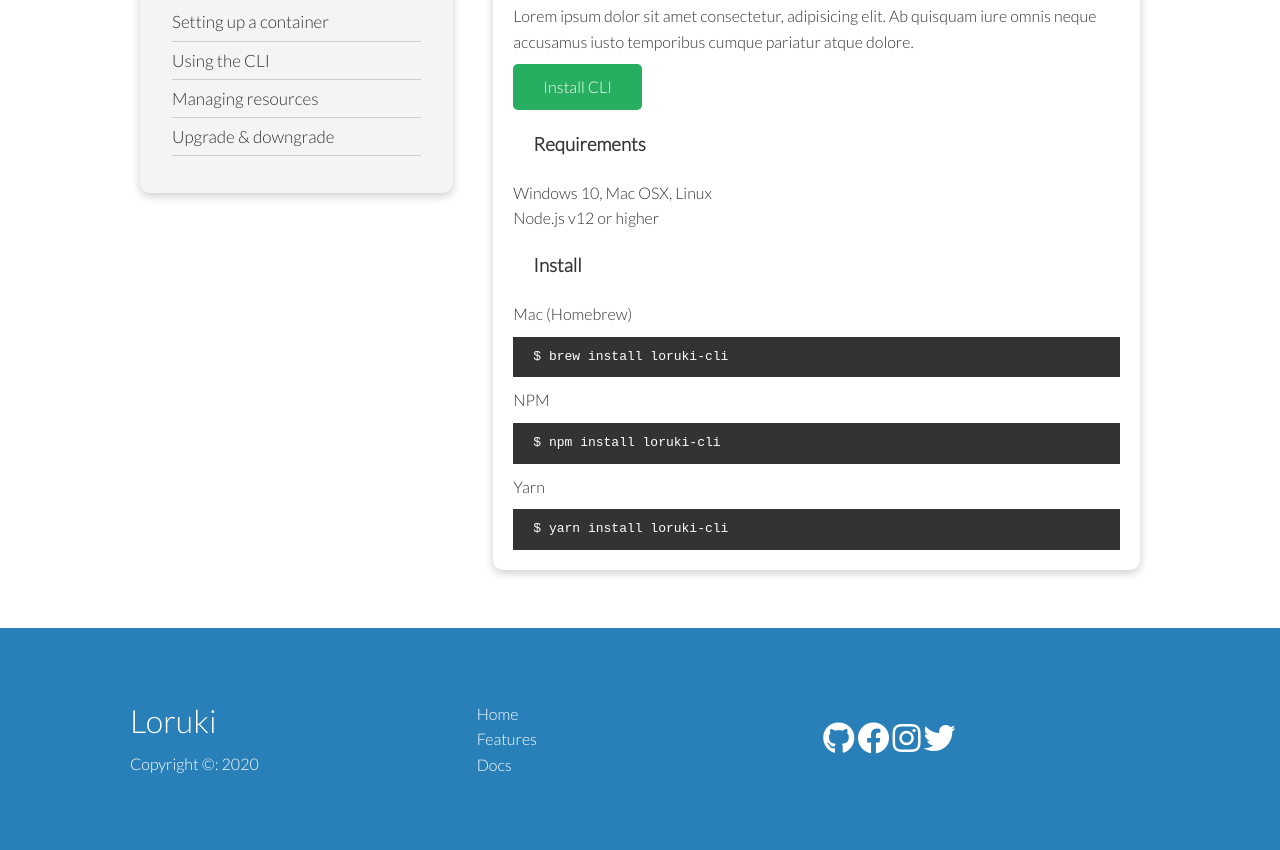
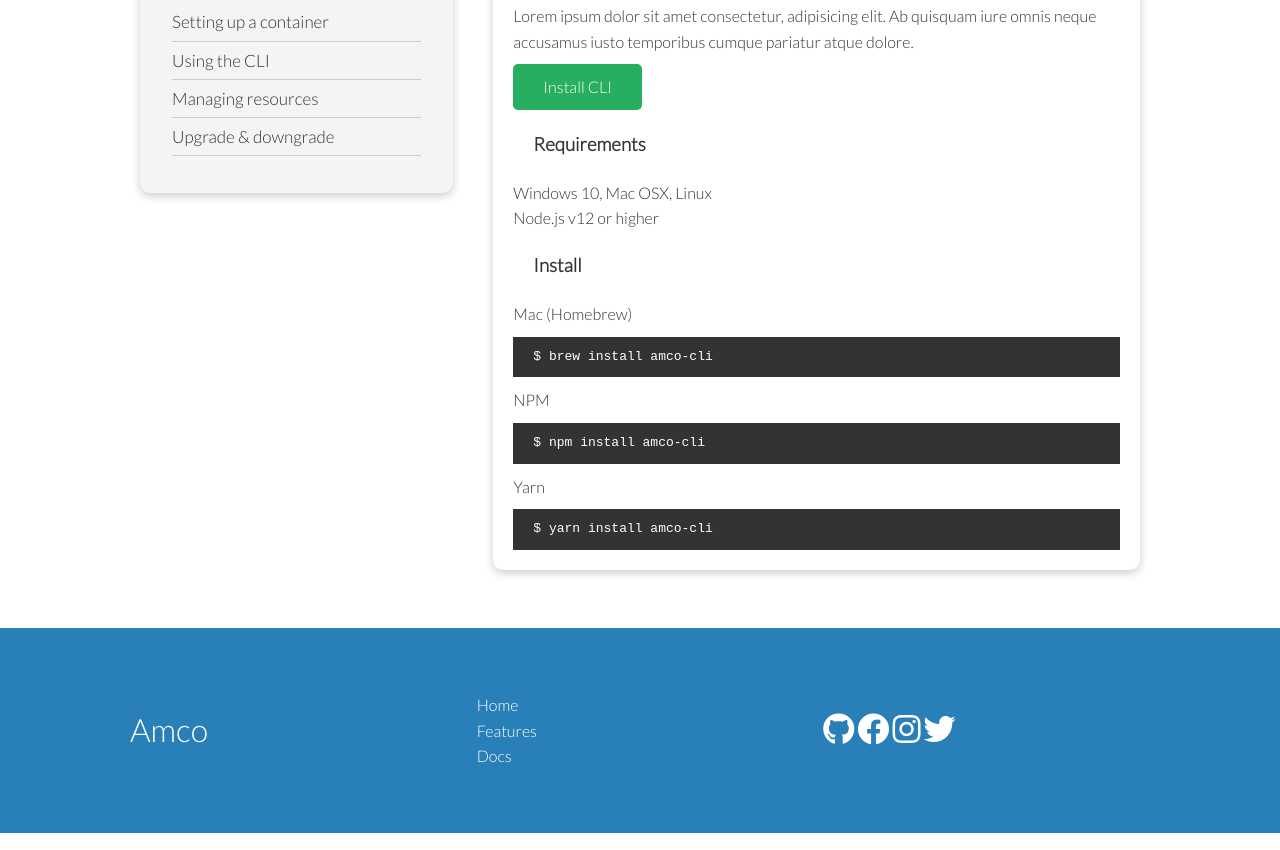
Before and after one commit to elidvenega/loruki_tutorial, a plain HTML site: page docs.html in a window 1280 px wide. Shown: the part 665-1515 px from the top of the page. Drawn offline with Linux system fonts and the light colour scheme.

Commit message:
personal styles added

```diff
--- a/css/style.css
+++ b/css/style.css
@@ -369,6 +369,11 @@ pre {
         flex-direction: column;
     }
 
+    .navbar .logo {
+        font-size: 30px;
+        font-weight: normal;
+    }
+
     .navbar ul {
         padding: 10px;
         background-color: rgba(9, 0, 0, 0.1);
--- a/css/utilities.css
+++ b/css/utilities.css
@@ -1,7 +1,7 @@
 .container {
     max-width: 1100px;
     margin: 0 auto;
-    overflow: auto;
+    overflow: none;
     padding: 0 40px;
 }
 
@@ -105,6 +105,7 @@
 
 .lg {
     font-size: 3rem;
+    font-weight: bold;
 }
 
 .xl {
--- a/docs.html
+++ b/docs.html
@@ -17,7 +17,7 @@
     <!-- Navbar -->
     <div class="navbar">
         <div class="container flex">
-            <h1 class="logo">Loruki</h1>
+            <h1 class="logo">Amco</h1>
             <nav>
                 <ul>
                     <li><a href="index.html">Home</a></li>
@@ -84,11 +84,11 @@
                 </ul>
                 <h3>Install</h3>
                 <p>Mac (Homebrew)</p>
-                <pre><code>$ brew install loruki-cli</code></pre>
+                <pre><code>$ brew install amco-cli</code></pre>
                 <p>NPM</p>
-                <pre><code>$ npm install loruki-cli</code></pre>
+                <pre><code>$ npm install amco-cli</code></pre>
                 <p>Yarn</p>
-                <pre><code>$ yarn install loruki-cli</code></pre>
+                <pre><code>$ yarn install amco-cli</code></pre>
             </div>
         </div>
     </section>
@@ -98,8 +98,7 @@
     <footer class="footer bg-dark py-5">
         <div class="container grid grid-3">
             <div>
-                <h1>Loruki</h1>
-                <p>Copyright &copy: 2020</p>
+                <h1>Amco</h1>
             </div>
             <nav>
                 <ul>
```
Also changed, not shown: features.html (+3 -4 lines), index.html (+3 -4 lines).
